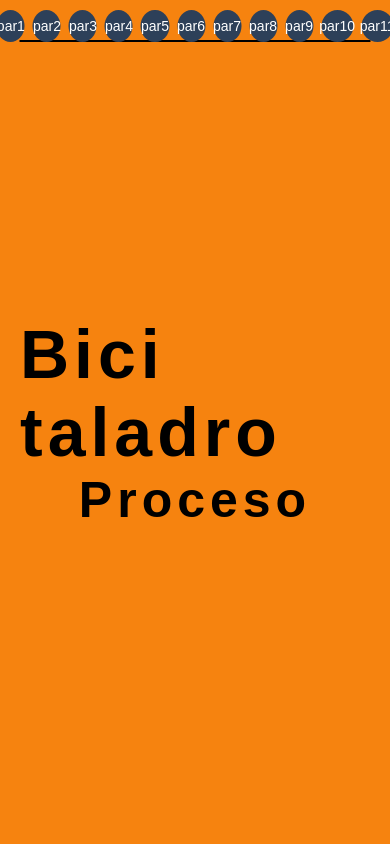
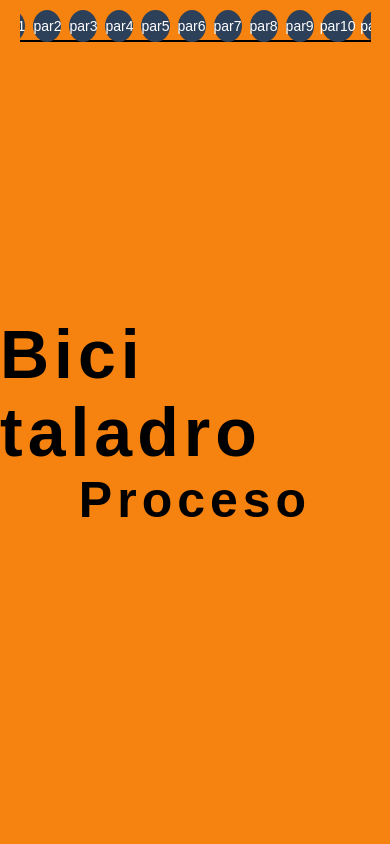
Before and after one commit to thotj0/L-nea-del-tiempo, a plain HTML site: page index.html in a window 390 px wide. Shown: the top 844 px of the page. Drawn offline with Linux system fonts and the light colour scheme; a web font is replaced by a local one.

Commit message:
Add files via upload

```diff
--- a/index.html
+++ b/index.html
@@ -4,7 +4,7 @@
     <meta charset="UTF-8">
     <meta name="viewport" content="width=device-width, initial-scale=1.0">
     <title>Linea del tiempo</title>
-    <link rel="stylesheet" href="pu.css">
+    <link rel="stylesheet" href="pu2.css">
 </head>
 <body>
     <section id="inicio">
--- /dev/null
+++ b/pu2.css
@@ -0,0 +1,127 @@
+@import url('https://fonts.googleapis.com/css2?family=Neucha&display=swap');
+
+* {
+    margin: 0;
+    padding: 0;
+    box-sizing: border-box;
+    font-family: 'Neucha', sans-serif;
+}
+
+html {
+    scroll-behavior: smooth;
+}
+
+section {
+    height: 100vh;
+    display: flex;
+    flex-direction: column;
+    justify-content: center;
+    align-items: center;
+}
+
+/* Colores de fondo para las secciones */
+#inicio { background-color: #F6830F; }
+#parte1 { background-color: #FCF8E8; }
+#parte2 { background-color: #D4E2D4; }
+#parte3 { background-color: #ECB390; }
+#parte4 { background-color: #E5DF88; }
+#parte5 { background-color: #FFE5B9; }
+#parte6 { background-color: #EBD4D4; }
+#parte7 { background-color: #C9CBFF; }
+#parte8 { background-color: #A6A9B6; }
+#parte9 { background-color: #F5F4F4; }
+#parte10 { background-color: #FCD1D1; }
+#parte11 { background-color: #ECE2E1; }
+
+#inicio h1 {
+    font-size: 4.25rem; /* Ajustado a rem */
+    letter-spacing: 0.3125rem; /* Ajustado a rem */
+}
+
+section h2 {
+    font-size: 3.125rem; /* Ajustado a rem */
+    letter-spacing: 0.3125rem; /* Ajustado a rem */
+    text-align: center;
+}
+
+section img {
+    margin-top: 1.875rem; /* Ajustado a rem */
+    max-width: 100%; /* Responsivo */
+    height: auto; /* Mantener la proporción */
+}
+
+.tiempos {
+    position: fixed;
+    top: 1.25rem; /* Ajustado a rem */
+    left: 50%;
+    transform: translateX(-50%);
+    display: flex;
+    justify-content: center;
+    overflow-x: auto; /* Permitir desplazamiento horizontal */
+    white-space: nowrap; /* Evita el ajuste en una nueva línea */
+    width: 90%;
+    max-width: 75rem; /* Ajustado a rem */
+}
+
+.tiempos::-webkit-scrollbar {
+    height: 0.5rem; /* Ajusta la altura de la barra de desplazamiento */
+}
+
+.tiempos::-webkit-scrollbar-thumb {
+    background-color: #2D4059;
+    border-radius: 0.25rem;
+}
+
+.tiempos .barra-tiempos {
+    width: 100%;
+    position: absolute;
+    top: 1.875rem; /* Ajustado a rem */
+    height: 0.125rem; /* Ajustado a rem */
+    background-color: black;
+    z-index: -2;
+}
+
+.tim {
+    display: inline-block;
+    font-size: 1.25rem; /* Ajustado a rem */
+    width: 3.75rem; /* Ajustado a rem */
+    height: 3.75rem; /* Ajustado a rem */
+    border-radius: 50%;
+    background-color: #2D4059;
+    text-decoration: none;
+    color: white;
+    margin: 0 1rem; /* Ajustado a rem */
+    display: flex;
+    align-items: center;
+    justify-content: center;
+    transform: scale(1);
+    transition: background-color, transform 0.5s linear;
+}
+
+@media (max-width: 768px) {
+    .tim {
+        width: 2.5rem;
+        height: 2.5rem;
+        font-size: 1rem;
+        margin: 0 0.5rem;
+    }
+}
+
+@media (max-width: 480px) {
+    .tiempos {
+        top: 0.625rem; /* Ajustado a rem */
+    }
+    .tim {
+        width: 2rem;
+        height: 2rem;
+        font-size: 0.875rem;
+        margin: 0 0.25rem;
+    }
+}
+
+.seleccionado {
+    transform: scale(1.2);
+    background-color: #EA5455;
+    color: #000;
+    font-weight: bold;
+}
```
